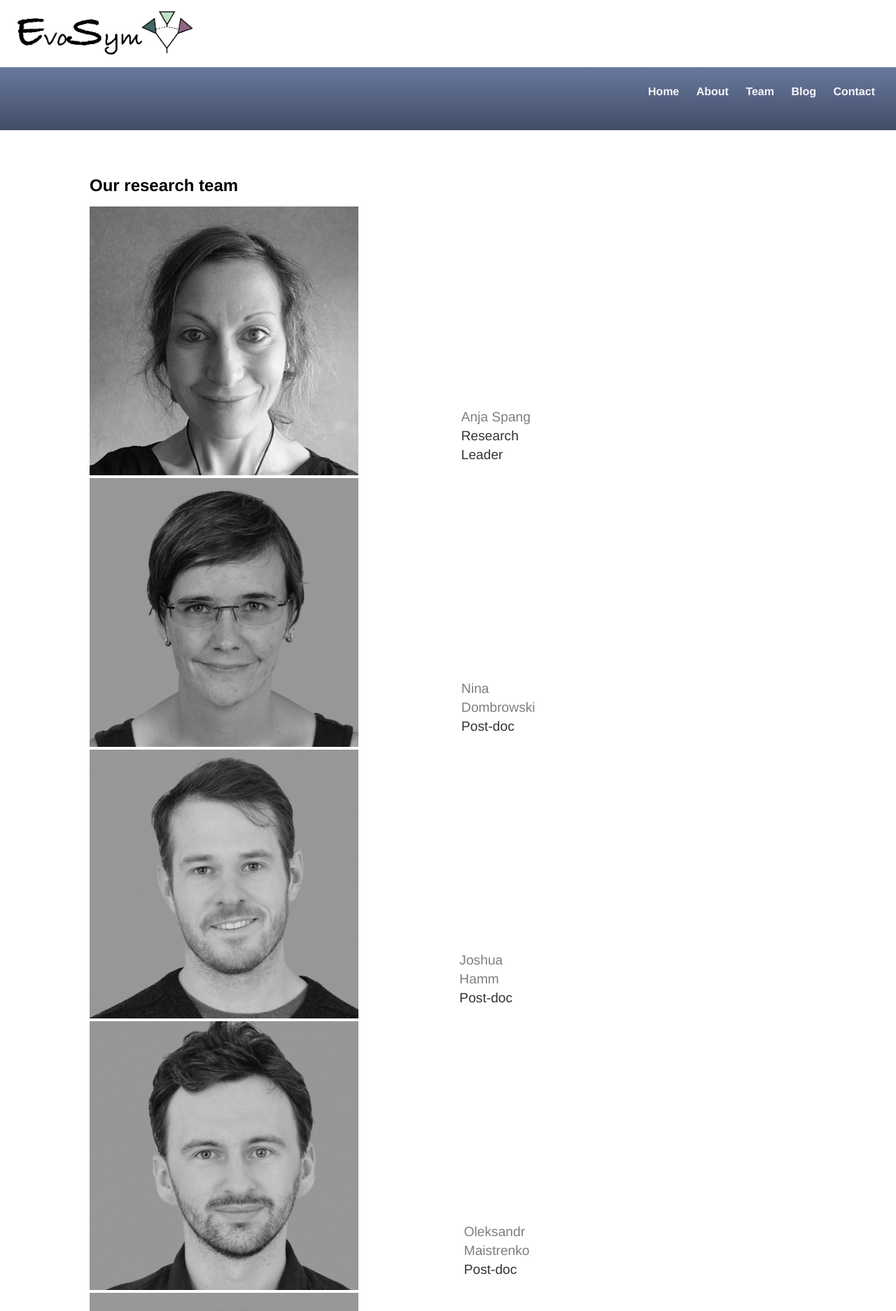
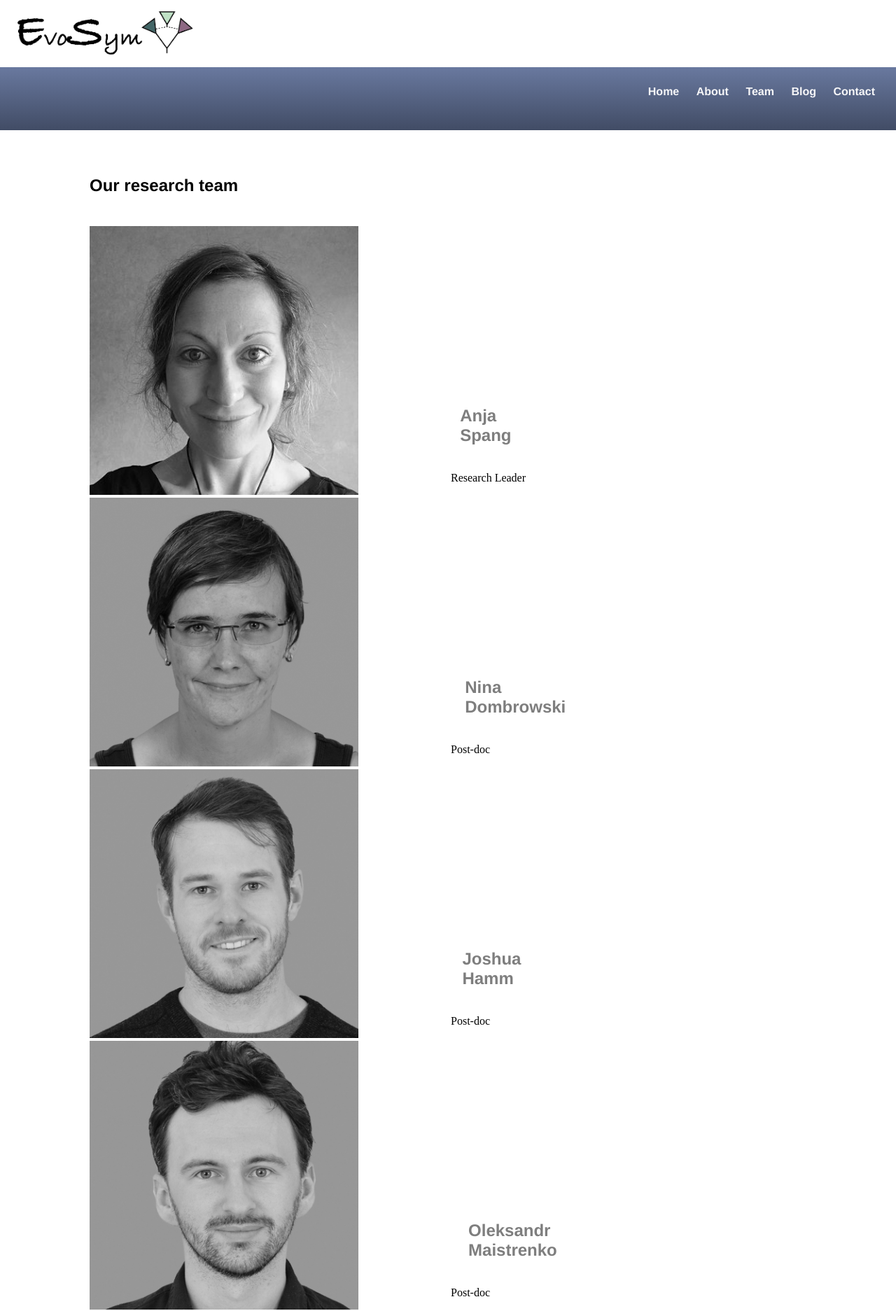
Before and after one commit to EvoSym/EvoSym.github.io, a Jekyll site: the page built from team/index.html, in a window 1280 px wide. Shown: the top 1873 px of the page at 70% size. Built offline with Jekyll 4.4.1, drawn with Linux system fonts in a browser that asks for light colours.

Commit message:
Update index.html

```diff
--- a/team/index.html
+++ b/team/index.html
@@ -4,59 +4,59 @@ title: Symbioses in Evolution
 ---
 
 <div class="blurb">
-  <h1>Our research team<br></h1>
+  <h1>Our research team<br><br></h1>
     <div class="box3"> <img src="Anja.jpg"> </div>
-        <div style="display: inline-block; vertical-align:bottom;">
-        <p>
-        <a href="https://www.nioz.nl/en/about/organisation/staff/anja-spang">Anja Spang </a><br>Research Leader<br>
+    <div style="display: inline-block; vertical-align:bottom;">
+    <p>
+        <h2><a href="https://www.nioz.nl/en/about/organisation/staff/anja-spang">Anja Spang </a></h2><br>Research Leader<br>
         </p>
     </div>
     <div class="box3"> <img src="Nina.jpg"> </div>
         <div style="display: inline-block; vertical-align:bottom;">
         <p>
-        <a href="https://ndombrowski.github.io">Nina Dombrowski</a><br>Post-doc<br>
+        <h2><a href="https://ndombrowski.github.io">Nina Dombrowski</a></h2><br>Post-doc<br>
         </p>
     </div>
     <div class="box3"> <img src="Josh.jpg"> </div>
         <div style="display: inline-block; vertical-align:bottom;">
         <p>
-        <a href="https://www.nioz.nl/en/about/organisation/staff/joshua-hamm">Joshua Hamm</a><br>Post-doc<br>
+        <h2><a href="https://www.nioz.nl/en/about/organisation/staff/joshua-hamm">Joshua Hamm</a></h2><br>Post-doc<br>
         </p>
     </div>
     <div class="box3"> <img src="Oleks.jpg"> </div>
         <div style="display: inline-block; vertical-align:bottom;">
         <p>
-        <a href="https://www.nioz.nl/en/about/organisation/staff/oleksandr-maistrenko">Oleksandr Maistrenko</a><br>Post-doc<br>
+        <h2><a href="https://www.nioz.nl/en/about/organisation/staff/oleksandr-maistrenko">Oleksandr Maistrenko</a></h2><br>Post-doc<br>
         </p>
     </div>
     <div class="box3"> <img src="Florian.jpg"> </div>
         <div style="display: inline-block; vertical-align:bottom;">
         <p>
-        <a href="https://www.nioz.nl/en/about/organisation/staff/florian-mayer">Florian Mayer</a><br>Post-doc<br>
+        <h2><a href="https://www.nioz.nl/en/about/organisation/staff/florian-mayer">Florian Mayer</a></h2><br>Post-doc<br>
         </p>
     </div>
    <div class="box3"> <img src="Carlos.jpg"> </div>
         <div style="display: inline-block; vertical-align:bottom;">
         <p>
-        <a href="https://www.nioz.nl/en/about/organisation/staff/carlos-santana-molina">Carlos Santana Molina</a><br>Post-doc<br>
+        <h2><a href="https://www.nioz.nl/en/about/organisation/staff/carlos-santana-molina">Carlos Santana Molina</a></h2><br>Post-doc<br>
         </p>
     </div>
     <div class="box3"> <img src="Tara.jpg"> </div>
         <div style="display: inline-block; vertical-align:bottom;">
         <p>
-        <a href="https://www.nioz.nl/en/about/organisation/staff/tara-mahendrarajah">Tara Mahendrarajah</a><br>PhD student<br>
+        <h2><a href="https://www.nioz.nl/en/about/organisation/staff/tara-mahendrarajah">Tara Mahendrarajah</a></h2><br>PhD student<br>
         </p>
     </div>
     <div class="box3"> <img src="WenCong.jpg"> </div>
         <div style="display: inline-block; vertical-align:bottom;">
         <p>
-        <a href="https://www.nioz.nl/en/about/organisation/staff/wencong-huang">Wen-Cong Huang</a><br>PhD student<br>
+        <h2><a href="https://www.nioz.nl/en/about/organisation/staff/wencong-huang">Wen-Cong Huang</a></h2><br>PhD student<br>
         </p>
     </div>
     <div class="box3"> <img src="Scott.jpg"> </div>
         <div style="display: inline-block; vertical-align:bottom;">
         <p>
-        <a href="https://www.nioz.nl/en/about/organisation/staff/scott-maxson">Scott Maxson</a><br>Technical Assistant<br>
+        <h2><a href="https://www.nioz.nl/en/about/organisation/staff/scott-maxson">Scott Maxson</a></h2><br>Technical Assistant<br>
         </p>
     </div>
 
```
